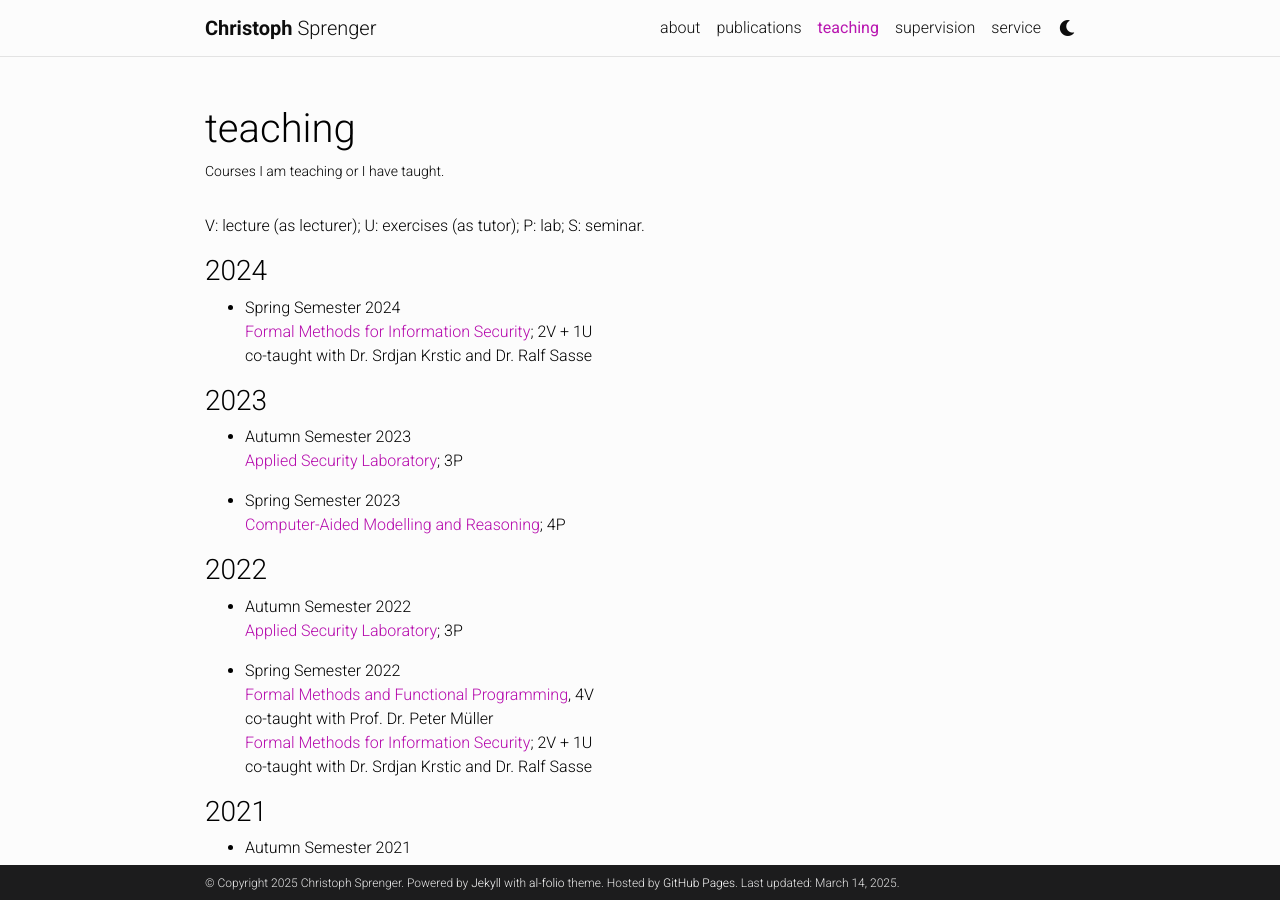
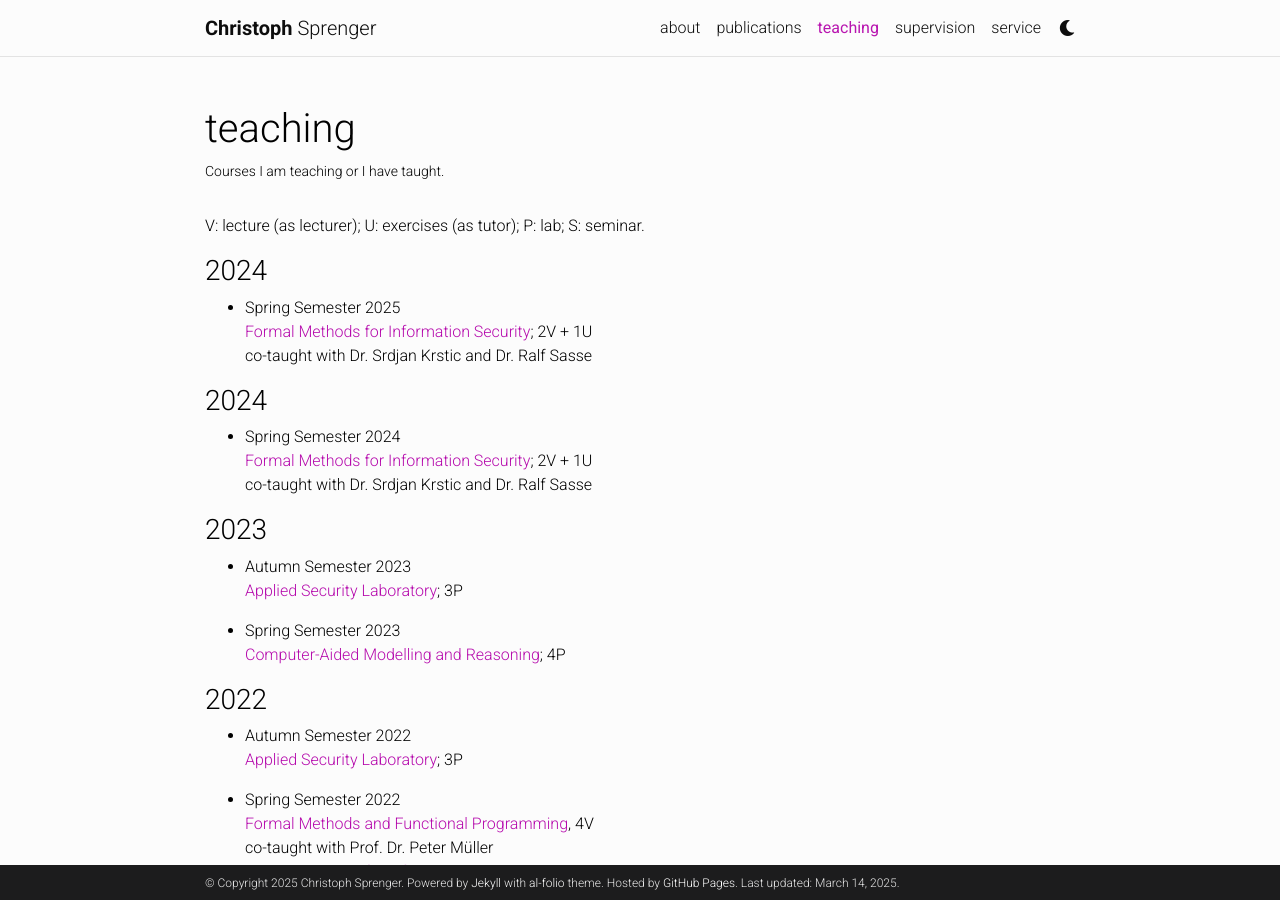
Before and after one commit to ch-sprenger/ch-sprenger.github.io, a Jekyll site: the page built from _pages/teaching.md, in a window 1280 px wide and 900 px high. Built offline with Jekyll 4.4.1, drawn with Linux system fonts in a browser that asks for light colours; comment, search, counter and statistics services are not loaded; a style sheet for code colours, icons or effects is not loaded.

Commit message:
Update teaching.md

```diff
--- a/_pages/teaching.md
+++ b/_pages/teaching.md
@@ -8,6 +8,12 @@
 ---
 
 V: lecture (as lecturer); U: exercises (as tutor); P: lab; S: seminar.
+
+### 2024
+
+- Spring Semester 2025 \\
+[Formal Methods for Information Security](https://infsec.ethz.ch/education/ss2025/fmsec.html); 2V + 1U \\
+co-taught with Dr. Srdjan Krstic and Dr. Ralf Sasse
 
 ### 2024
 
```
